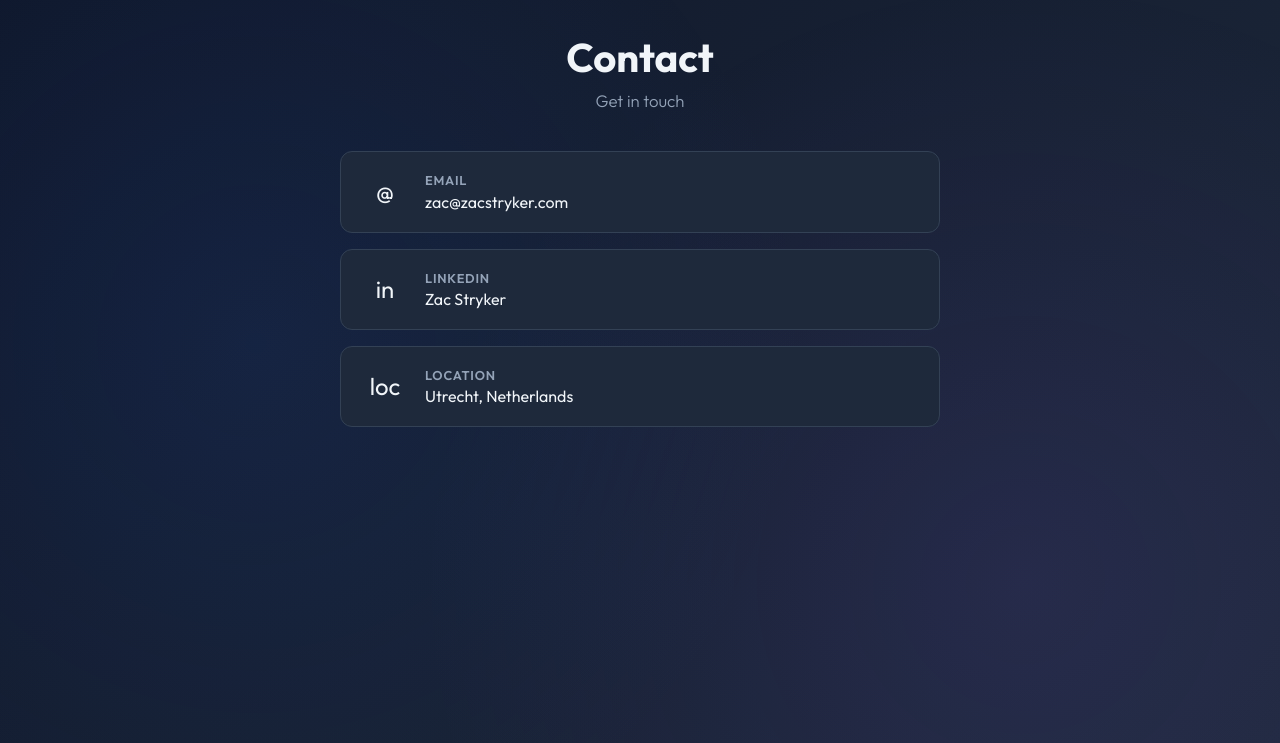
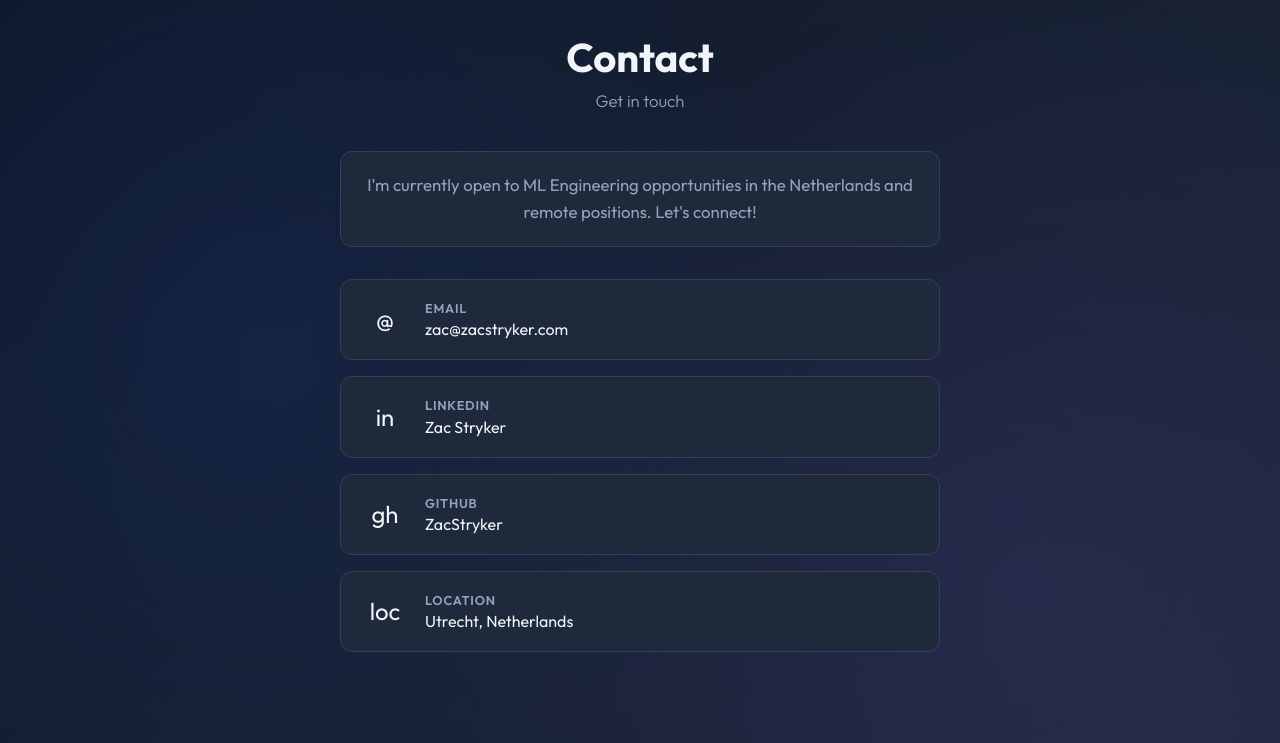
Before and after one commit to ZacStryker/portfolio, a Flask app: page /contact/ in a window 1280 px wide. Shown: the part 57-800 px from the top of the page. Run offline with Flask 3, Linux system fonts and the light colour scheme.

Commit message:
Polish homepage, contact page, and resume
- Add tagline and adjust hero spacing on landing page
- Add GitHub link and availability CTA to contact page
- Reword resume bullet points with impact metrics

Co-Authored-By: Claude Sonnet 4.6 <noreply@anthropic.com>

```diff
--- a/static/css/main.css
+++ b/static/css/main.css
@@ -719,9 +719,18 @@ button:disabled, .btn:disabled {
     margin-bottom: 0.75rem;
 }
 
+.hero .tagline {
+    font-size: 1.05rem;
+    font-weight: 500;
+    color: var(--accent);
+    letter-spacing: 0.02em;
+    margin-bottom: 0.5rem;
+}
+
 .hero .location {
     font-size: 0.95rem;
     color: var(--text-muted);
+    margin-top: 1.75rem;
 }
 
 .nav-cards {
@@ -730,7 +739,7 @@ button:disabled, .btn:disabled {
     gap: 1.25rem;
     width: 100%;
     max-width: 900px;
-    margin-top: 2.5rem;
+    margin-top: 1.25rem;
 }
 
 .nav-card {
@@ -893,6 +902,18 @@ button:disabled, .btn:disabled {
     color: var(--text-muted);
     font-size: 1.05rem;
     font-weight: 300;
+}
+
+.contact-cta {
+    text-align: center;
+    margin-bottom: 2rem;
+    padding: 1.25rem 1.5rem;
+    background: var(--surface);
+    border: 1px solid var(--border);
+    border-radius: 12px;
+    color: var(--text-muted);
+    font-size: 1.05rem;
+    line-height: 1.6;
 }
 
 .contact-links {
--- a/templates/contact.html
+++ b/templates/contact.html
@@ -7,6 +7,10 @@
     <div class="contact-header">
         <h1>Contact</h1>
         <p>Get in touch</p>
+    </div>
+
+    <div class="contact-cta">
+        <p>I'm currently open to ML Engineering opportunities in the Netherlands and remote positions. Let's connect!</p>
     </div>
 
     <div class="contact-links">
@@ -23,6 +27,14 @@
             <div class="contact-info">
                 <h3>LinkedIn</h3>
                 <p>Zac Stryker</p>
+            </div>
+        </a>
+
+        <a href="https://github.com/ZacStryker" class="contact-card" target="_blank" rel="noopener">
+            <div class="contact-icon">gh</div>
+            <div class="contact-info">
+                <h3>GitHub</h3>
+                <p>ZacStryker</p>
             </div>
         </a>
 <!--
--- a/templates/landing.html
+++ b/templates/landing.html
@@ -8,7 +8,9 @@
         <img src="{{ url_for('static', filename='headshot.jpg') }}" alt="Zac Stryker" class="hero-headshot">
         <h1>Zac Stryker</h1>
         <p class="role">ML Engineer | Full-stack Developer</p>
+        <p class="tagline">Turning data into decisions.</p>
         <p class="location">&#x1F4CD; Utrecht, Netherlands</p>
+
     </div>
 
     <div class="nav-cards">
```
Also changed, not shown: templates/resume.html (+22 -22 lines).
